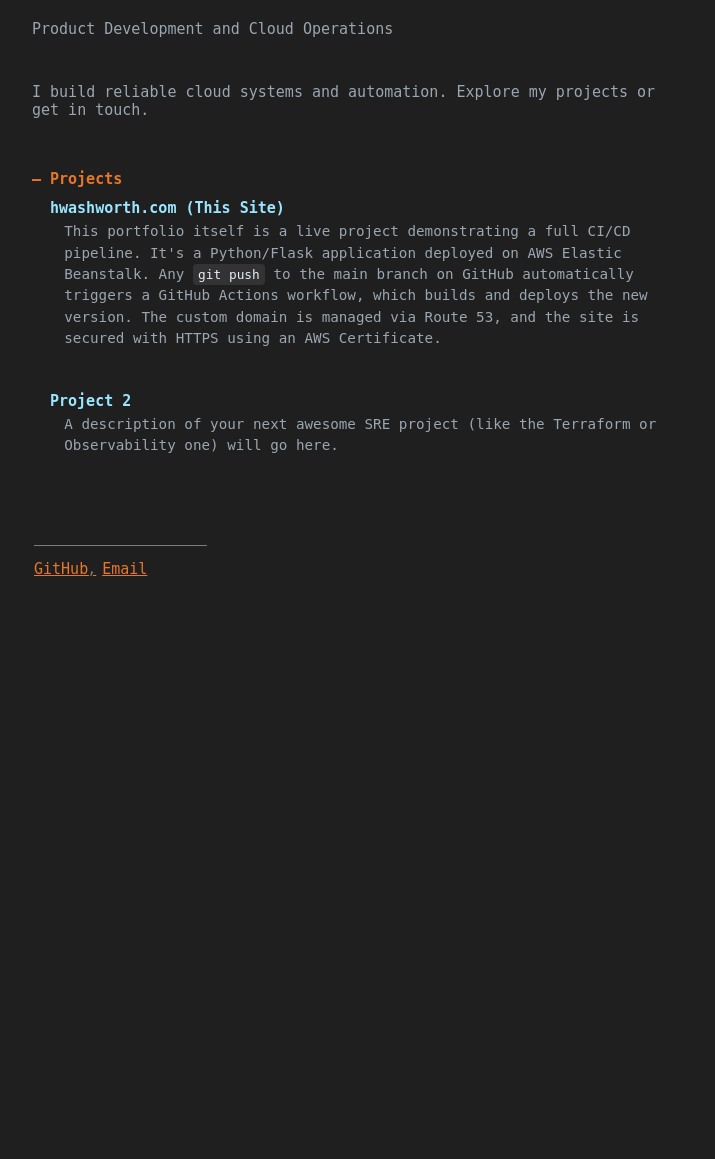
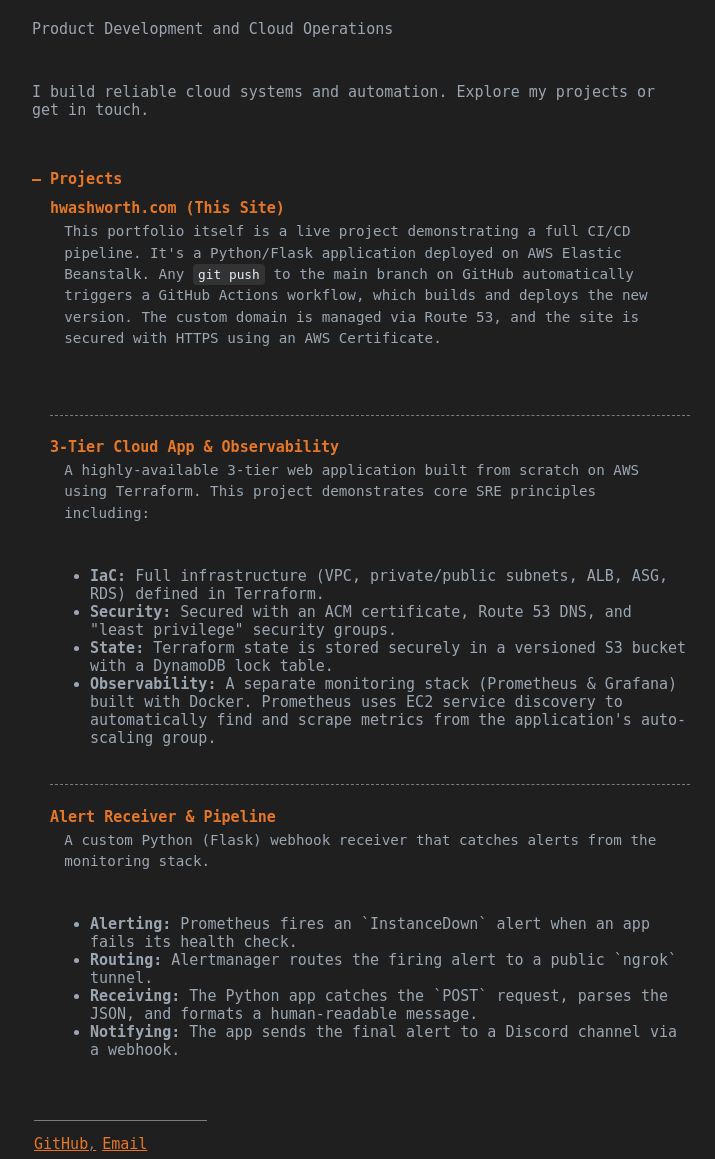
Before and after one commit to hwashworth/personal_site, a Flask app: page / in a window 1280 px wide, after a click on "Projects". Shown: the part 190-1349 px from the top of the page, without its empty margins (89-804 px from the left). Before the commit the page ends 766 px from the top, so only its background shows below. Run offline with Flask 3, Linux system fonts and the light colour scheme.

Commit message:
css updates

```diff
--- a/static/css/styles.css
+++ b/static/css/styles.css
@@ -64,7 +64,6 @@
     color: var(--muted);
 }
 
-/* Accordion */
 .accordion {
     margin-bottom: 10px;
     border-radius: 10px;
@@ -102,7 +101,6 @@
     content: "–";
 }
 
-/* Optional: smooth content reveal */
 .accordion-content {
     padding-left: 18px;
     margin-top: 5px;
@@ -110,7 +108,6 @@
     color: var(--muted);
 }
 
-/* Optional fade animation */
 @keyframes fadeIn {
     from { opacity: 0; transform: translateY(-5px); }
     to { opacity: 1; transform: translateY(0); }
@@ -123,21 +120,25 @@
     align-items: center;
 }
 
-/* Replaced .proj with a more structured project block */
+/* Add padding and a bottom border to each project for separation */
 .project-item {
-  margin-bottom: 1.5em; /* Space between projects */
-  /* Remove last project's bottom margin */
+    margin-bottom: 1.5em;
+    padding-bottom: 1.5em;
+    border-bottom: 1px dashed #7c7c7a; /* Muted dashed line */
 }
 
+/* Remove the border and extra padding from the last project */
 .project-item:last-child {
     margin-bottom: 0.5em;
+    padding-bottom: 0;
+    border-bottom: none;
 }
 
 .proj-title {
     font-weight: bold;
-  color: var(--accent); /* Make the title pop */
+    color: #e77728; /* This is your orange */
     text-decoration: none;
-  display: block; /* Make it block level */
+    display: block;
     margin-bottom: 0.25em;
 }
 
@@ -145,8 +146,9 @@
     text-decoration: underline;
 }
 
+/* Keep the main <p> description muted */
 .proj-desc {
-  margin: 0 0 0 1em; /* Reset default p margin and indent */
+    margin: 0 0 0 1em;
     font-size: 0.95em;
     color: var(--muted);
     line-height: 1.5;
@@ -161,7 +163,32 @@
     font-size: 0.9em;
 }
 
-/* Footer */
+/* Make the feature list pop with the main text color */
+.proj-desc ul {
+    margin-top: 1em; /* Increased from 0.75em for more space */
+    margin-bottom: 0;
+    padding-left: 1.5em;
+    line-height: 1.6;
+    color: var(--text); /* Main text color */
+}
+
+.proj-desc li {
+    margin-bottom: 0.25em;
+    padding-left: 0.25em; /* Add a little space from the bullet */
+}
+
+/* Make the bullets match the orange accent color */
+.proj-desc li::marker {
+    color: #e77728;
+    font-weight: bold;
+}
+
+
+.proj-desc li b {
+    color: #e77728; /* Make keywords orange */
+    font-weight: 600; /* A little bolder */
+}
+
 .footer {
     padding: 6px 0 6px 18px;
     display: flex;
--- a/templates/index.html
+++ b/templates/index.html
@@ -23,11 +23,31 @@
                         This portfolio itself is a live project demonstrating a full CI/CD pipeline. It's a Python/Flask application deployed on AWS Elastic Beanstalk. Any <code>git push</code> to the main branch on GitHub automatically triggers a GitHub Actions workflow, which builds and deploys the new version. The custom domain is managed via Route 53, and the site is secured with HTTPS using an AWS Certificate.
                     </p>
                 </div>
+
                 <div class="project-item">
-      <a class="proj-title">Project 2</a>
+                    <a href="https://terraform-project.hwashworth.com" class="proj-title" target="_blank" rel="noopener noreferrer">3-Tier Cloud App & Observability</a>
                     <p class="proj-desc">
-        A description of your next awesome SRE project (like the Terraform or Observability one) will go here.
+                        A highly-available 3-tier web application built from scratch on AWS using Terraform. This project demonstrates core SRE principles including:
                     </p>
+                    <ul>
+                        <li><b>IaC:</b> Full infrastructure (VPC, private/public subnets, ALB, ASG, RDS) defined in Terraform.</li>
+                        <li><b>Security:</b> Secured with an ACM certificate, Route 53 DNS, and "least privilege" security groups.</li>
+                        <li><b>State:</b> Terraform state is stored securely in a versioned S3 bucket with a DynamoDB lock table.</li>
+                        <li><b>Observability:</b> A separate monitoring stack (Prometheus & Grafana) built with Docker. Prometheus uses EC2 service discovery to automatically find and scrape metrics from the application's auto-scaling group.</li>
+                    </ul>
+                </div>
+
+                <div class="project-item">
+                    <a class="proj-title">Alert Receiver & Pipeline</a>
+                    <p class="proj-desc">
+                        A custom Python (Flask) webhook receiver that catches alerts from the monitoring stack.
+                    </p>
+                    <ul>
+                        <li><b>Alerting:</b> Prometheus fires an `InstanceDown` alert when an app fails its health check.</li>
+                        <li><b>Routing:</b> Alertmanager routes the firing alert to a public `ngrok` tunnel.</li>
+                        <li><b>Receiving:</b> The Python app catches the `POST` request, parses the JSON, and formats a human-readable message.</li>
+                        <li><b>Notifying:</b> The app sends the final alert to a Discord channel via a webhook.</li>
+                    </ul>
                 </div>
             </div>
         </details>
```
Lines whose indentation alone changed are shown as unchanged.
